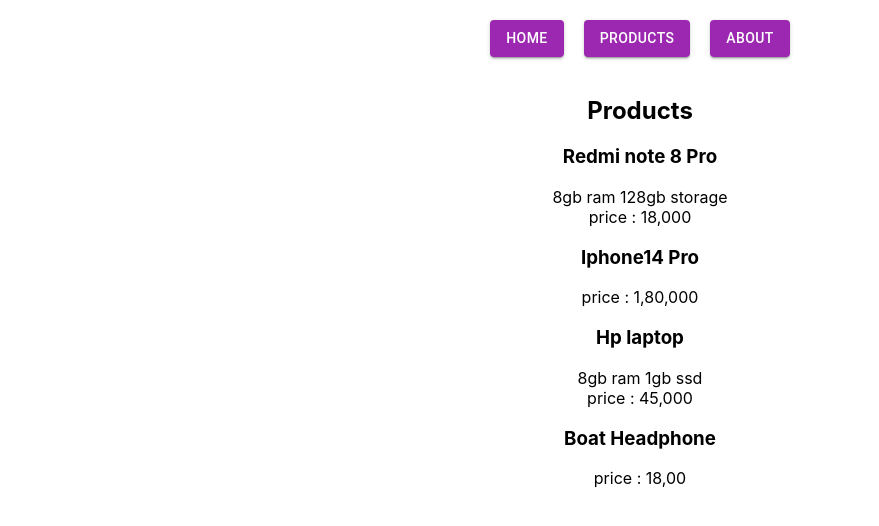
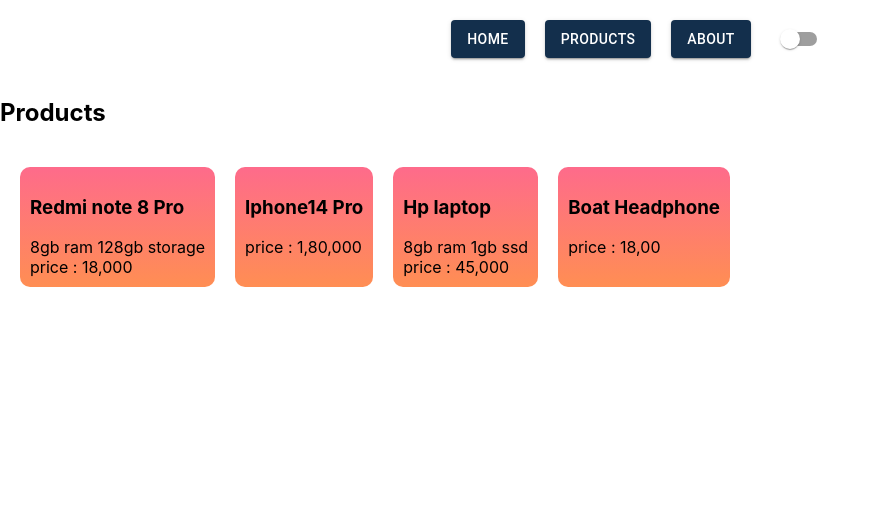
Before and after one commit to Mecsan/Tatvasoft-internship, a React (Create React App) app in the folder myapp/: page /products in a window 1280 px wide. Shown: the top 526 px of the page, without its empty margins (0-879 px from the left). Built offline with nearby package versions, Linux system fonts and the light colour scheme.

Commit message:
implemented theme provider & used makeStyles & implement dark/light mod using useState hook

```diff
--- a/myapp/src/App.js
+++ b/myapp/src/App.js
@@ -4,18 +4,43 @@
 import Home from './pages/home';
 import About from './pages/about';
 import Products from './pages/products';
+import { createTheme, ThemeProvider } from '@mui/material';
+import { useState } from 'react';
+import useStyles from './styles/styles';
+
+const myTheme = createTheme({
+  palette: {
+    secondary: { main: "#132f4c" },
+    primary: { main: "#54b0af" }
+  },
+  typography: {
+    h1: {
+      textTransform: "capitalize",
+      textShadow: "0px 0px 20px purple",
+      color: "white"
+    }
+  }
+})
 
 function App() {
+
+  let [isDay, setday] = useState(true);
+  let classes = useStyles();
+
   return (
-    <div className="App">
+    <div className={isDay ? classes.AppLight : classes.AppDark}>
+      <ThemeProvider theme={myTheme}>
         <BrowserRouter>
-        <Nav />
+
+          <Nav isDay={isDay} setday={setday} />
           <Routes>
             <Route path='/' element={<Home />} />
             <Route path='/about' element={<About />} />
             <Route path='/products' element={<Products />} />
           </Routes>
         </BrowserRouter>
+      </ThemeProvider>
+
     </div>
 
   );
--- a/myapp/src/component/nav.jsx
+++ b/myapp/src/component/nav.jsx
@@ -1,23 +1,28 @@
-import { Button } from '@mui/material'
+import { Button, Switch } from '@mui/material'
 import React from 'react'
 import { NavLink } from 'react-router-dom'
 
-function Nav() {
+function Nav({ isDay, setday }) {
 
   return (
     <div className='nav'>
-      <Button variant="contained" color='secondary'>
+      <Button variant="contained" color={isDay ? 'secondary' : 'primary'}>
         <NavLink to='/'>Home</NavLink>
       </Button>
 
-      <Button variant="contained" color='secondary'>
+      <Button variant="contained" color={isDay ? 'secondary' : 'primary'}>
         <NavLink to='/products'>Products</NavLink>
       </Button>
 
-      <Button variant="contained" color='secondary'>
+      <Button variant="contained" color={isDay ? 'secondary' : 'primary'}>
         <NavLink to='/about'>About </NavLink>
       </Button>
 
+      <Switch
+        checked={!isDay}
+        onChange={() => {
+          setday(!isDay);
+        }} />
     </div>
   )
 }
--- a/myapp/src/component/produst.jsx
+++ b/myapp/src/component/produst.jsx
@@ -1,11 +1,14 @@
 import React from 'react'
+import useStyles from '../styles/styles';
 
 function Product(prop) {
+
+    let classes = useStyles()
 
     prop = prop.item;
     return (
 
-        <div className='product'>
+        <div className={classes.product}>
             <h3>{prop.name}</h3>
             <div>{prop.features}</div>
             <div>price : {prop.price}</div>
--- a/myapp/src/index.css
+++ b/myapp/src/index.css
@@ -23,3 +23,7 @@
   color: white;
   text-decoration: none;
 }
+
+.App{
+  min-height: 100vh;
+}
--- a/myapp/src/pages/about.jsx
+++ b/myapp/src/pages/about.jsx
@@ -1,9 +1,10 @@
+import { Typography } from '@mui/material'
 import React from 'react'
 
 function About() {
   return (
     <div>
-      <div>This is about page</div>
+      <Typography variant='h1' > this is about page</Typography>
     </div>
   )
 }
--- a/myapp/src/pages/home.jsx
+++ b/myapp/src/pages/home.jsx
@@ -1,4 +1,3 @@
-import { Button } from '@mui/base';
 import React from 'react'
 import logo from '../logo.svg';
 
@@ -16,8 +15,6 @@
                     target="_blank"
                     rel="noopener noreferrer"
                 > Learn React</a>
-
-
             </header>
         </div >
     )
--- a/myapp/src/pages/products.jsx
+++ b/myapp/src/pages/products.jsx
@@ -1,22 +1,23 @@
 import React from 'react'
 import Product from '../component/produst'
+import useStyles from '../styles/styles'
 
 function Products() {
-
+    let classses = useStyles();
     let data = [
         {
             name: "Redmi note 8 Pro",
             features: "8gb ram 128gb storage",
             price: "18,000"
-        },{
+        }, {
             name: "Iphone14 Pro",
             features: "",
             price: "1,80,000"
-        },{
+        }, {
             name: "Hp laptop",
             features: "8gb ram 1gb ssd",
             price: "45,000"
-        },{
+        }, {
             name: "Boat Headphone",
             features: "",
             price: "18,00"
@@ -26,7 +27,7 @@
         <div>
             <h2>Products</h2>
 
-            <div className="products">
+            <div className={classses.prdocut_container}>
                 {
                     data.map((item) => {
                         return (
--- /dev/null
+++ b/myapp/src/styles/styles.js
@@ -0,0 +1,34 @@
+import { makeStyles } from "@mui/styles";
+
+const useStyles = makeStyles({
+    prdocut_container: {
+        display: "flex",
+        gap: "20px",
+        padding: "20px"
+    },
+    product: {
+        background: 'linear-gradient(#FE6B8B , #FF8E53 )',
+        display: "flex",
+        flexDirection: 'column',
+        padding: "10px",
+        borderRadius: "10px",
+        cursor: "pointer",
+        transition: "all 0.5s",
+        '&:hover': {
+            boxShadow: "0px 0px 20px grey",
+            scale: 1.05
+        }
+    },
+    AppDark: {
+        background: '#121212',
+        minHeight: "100vh",
+        color: "white"
+    },
+    AppLight: {
+        background: 'white',
+        minHeight: "100vh",
+        color: "black"
+    }
+});
+
+export default useStyles
--- /dev/null
+++ b/package.json
@@ -0,0 +1,5 @@
+{
+  "dependencies": {
+    "@mui/styles": "^5.13.1"
+  }
+}
```
Also changed, not shown: 1 other file (tests, documents, lock files or other folders). Lines whose indentation alone changed are shown as unchanged.
